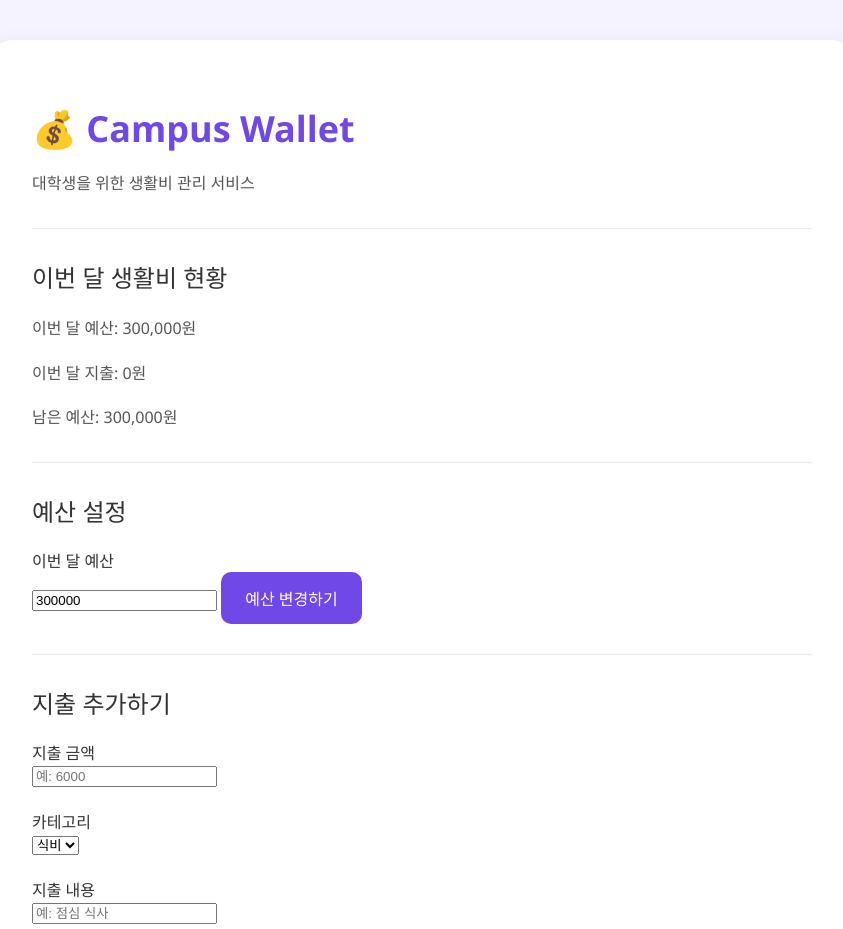
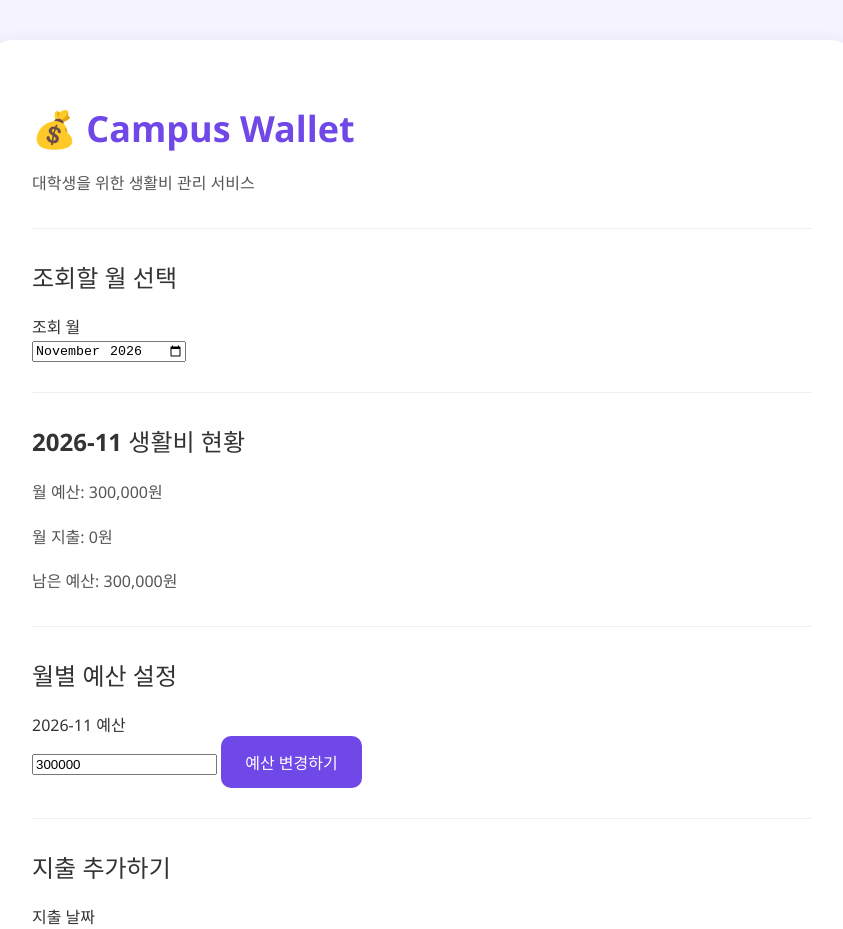
Before and after one commit to hyewoncho-dev/campus-wallet, a React (Vite) app: page / in a window 1280 px wide. Shown: the top 929 px of the page, without its empty margins (218-1061 px from the left). Built offline with nearby package versions, Linux system fonts and the light colour scheme.

Commit message:
feat: implement monthly expense tracking

```diff
--- a/src/App.jsx
+++ b/src/App.jsx
@@ -1,40 +1,85 @@
 import { useState } from "react";
 import "./App.css";
 
+// 오늘 날짜를 YYYY-MM-DD 형식으로 반환
+function getToday() {
+  const now = new Date();
+  const year = now.getFullYear();
+  const month = String(now.getMonth() + 1).padStart(2, "0");
+  const day = String(now.getDate()).padStart(2, "0");
+
+  return `${year}-${month}-${day}`;
+}
+
 function App() {
+  const today = getToday();
+
+  // 조회할 월
+  const [selectedMonth, setSelectedMonth] = useState(today.slice(0, 7));
+
   // 지출 입력값
   const [amount, setAmount] = useState("");
   const [category, setCategory] = useState("식비");
   const [description, setDescription] = useState("");
+  const [expenseDate, setExpenseDate] = useState(today);
 
   // 지출 목록과 오류
   const [expenses, setExpenses] = useState([]);
   const [error, setError] = useState("");
-
-  // 수정 중인 지출 ID
   const [editingId, setEditingId] = useState(null);
 
-  // 예산 관리
-  const [monthlyBudget, setMonthlyBudget] = useState(300000);
+  // 월별 예산 관리
+  const [budgets, setBudgets] = useState({});
   const [budgetInput, setBudgetInput] = useState("300000");
   const [budgetError, setBudgetError] = useState("");
   const [budgetMessage, setBudgetMessage] = useState("");
 
-  // 총지출 계산
-  const totalExpense = expenses.reduce(
+  // 선택한 월의 예산 (기본값 30만 원)
+  const monthlyBudget = budgets[selectedMonth] ?? 300000;
+
+  // 선택한 월에 해당하는 지출만 조회
+  const monthlyExpenses = expenses
+    .filter((expense) => expense.date.slice(0, 7) === selectedMonth)
+    .sort((a, b) => b.date.localeCompare(a.date));
+
+  // 선택한 월의 총지출
+  const totalExpense = monthlyExpenses.reduce(
     (sum, expense) => sum + expense.amount,
     0,
   );
 
-  // 남은 예산 계산
+  // 남은 예산
   const remainingBudget = monthlyBudget - totalExpense;
 
-  // 원화 표시
+  // 금액 표시
   const formatWon = (value) => {
     return value.toLocaleString("ko-KR") + "원";
   };
 
-  // 예산 변경 함수
+  // 입력창 초기화
+  const resetForm = (month = selectedMonth) => {
+    setAmount("");
+    setCategory("식비");
+    setDescription("");
+    setExpenseDate(month === today.slice(0, 7) ? today : `${month}-01`);
+    setEditingId(null);
+    setError("");
+  };
+
+  // 조회할 월 변경
+  const handleMonthChange = (event) => {
+    const month = event.target.value;
+
+    if (!month) return;
+
+    setSelectedMonth(month);
+    setBudgetInput(String(budgets[month] ?? 300000));
+    setBudgetError("");
+    setBudgetMessage("");
+    resetForm(month);
+  };
+
+  // 월별 예산 저장
   const handleSaveBudget = (event) => {
     event.preventDefault();
 
@@ -50,18 +95,13 @@ function App() {
       return;
     }
 
-    setMonthlyBudget(newBudget);
+    setBudgets((prevBudgets) => ({
+      ...prevBudgets,
+      [selectedMonth]: newBudget,
+    }));
+
     setBudgetError("");
     setBudgetMessage("예산이 변경되었습니다.");
-  };
-
-  // 지출 입력창 초기화
-  const resetForm = () => {
-    setAmount("");
-    setCategory("식비");
-    setDescription("");
-    setEditingId(null);
-    setError("");
   };
 
   // 지출 추가 및 수정
@@ -84,21 +124,27 @@ function App() {
       return;
     }
 
+    if (!expenseDate || expenseDate.slice(0, 7) !== selectedMonth) {
+      setError("선택한 월에 해당하는 날짜를 입력해주세요.");
+      return;
+    }
+
     const expenseData = {
       amount: expenseAmount,
-      category: category,
+      category,
       description: description.trim(),
+      date: expenseDate,
     };
 
     if (editingId !== null) {
-      // 지출 수정
+      // 기존 지출 수정
       setExpenses((prevExpenses) =>
         prevExpenses.map((expense) =>
           expense.id === editingId ? { ...expense, ...expenseData } : expense,
         ),
       );
     } else {
-      // 지출 추가
+      // 새 지출 추가
       const newExpense = {
         id: crypto.randomUUID(),
         ...expenseData,
@@ -110,16 +156,17 @@ function App() {
     resetForm();
   };
 
-  // 수정 버튼
+  // 지출 수정 시작
   const handleEditExpense = (expense) => {
     setEditingId(expense.id);
     setAmount(String(expense.amount));
     setCategory(expense.category);
     setDescription(expense.description);
+    setExpenseDate(expense.date);
     setError("");
   };
 
-  // 삭제 버튼
+  // 지출 삭제
   const handleDeleteExpense = (id) => {
     setExpenses((prevExpenses) =>
       prevExpenses.filter((expense) => expense.id !== id),
@@ -137,25 +184,37 @@ function App() {
 
       <hr />
 
-      <h2>이번 달 생활비 현황</h2>
+      <h2>조회할 월 선택</h2>
 
-      <p>이번 달 예산: {formatWon(monthlyBudget)}</p>
-      <p>이번 달 지출: {formatWon(totalExpense)}</p>
+      <label htmlFor="selectedMonth">조회 월</label>
+      <br />
+      <input
+        id="selectedMonth"
+        type="month"
+        value={selectedMonth}
+        onChange={handleMonthChange}
+      />
+
+      <hr />
+
+      <h2>{selectedMonth} 생활비 현황</h2>
+
+      <p>월 예산: {formatWon(monthlyBudget)}</p>
+      <p>월 지출: {formatWon(totalExpense)}</p>
       <p>남은 예산: {formatWon(remainingBudget)}</p>
 
       <hr />
 
-      <h2>예산 설정</h2>
+      <h2>월별 예산 설정</h2>
 
       <form onSubmit={handleSaveBudget}>
-        <label htmlFor="budget">이번 달 예산</label>
+        <label htmlFor="budget">{selectedMonth} 예산</label>
         <br />
         <input
           id="budget"
           type="number"
           min="1"
           step="1"
-          placeholder="예: 500000"
           value={budgetInput}
           onChange={(event) => {
             setBudgetInput(event.target.value);
@@ -181,6 +240,19 @@ function App() {
       <h2>{editingId !== null ? "지출 수정하기" : "지출 추가하기"}</h2>
 
       <form onSubmit={handleSaveExpense}>
+        <div>
+          <label htmlFor="expenseDate">지출 날짜</label>
+          <br />
+          <input
+            id="expenseDate"
+            type="date"
+            value={expenseDate}
+            onChange={(event) => setExpenseDate(event.target.value)}
+          />
+        </div>
+
+        <br />
+
         <div>
           <label htmlFor="amount">지출 금액</label>
           <br />
@@ -242,7 +314,7 @@ function App() {
         {editingId !== null && (
           <>
             {" "}
-            <button type="button" onClick={resetForm}>
+            <button type="button" onClick={() => resetForm()}>
               수정 취소
             </button>
           </>
@@ -251,15 +323,19 @@ function App() {
 
       <hr />
 
-      <h2>지출 내역</h2>
+      <h2>{selectedMonth} 지출 내역</h2>
 
-      {expenses.length === 0 ? (
-        <p>아직 등록된 지출 내역이 없습니다.</p>
+      {monthlyExpenses.length === 0 ? (
+        <p>해당 월에 등록된 지출 내역이 없습니다.</p>
       ) : (
         <ul>
-          {expenses.map((expense) => (
+          {monthlyExpenses.map((expense) => (
             <li key={expense.id}>
-              {expense.category} - {expense.description}
+              {expense.date}
+              {" | "}
+              {expense.category}
+              {" - "}
+              {expense.description}
               {" : "}
               {formatWon(expense.amount)}{" "}
               <button type="button" onClick={() => handleEditExpense(expense)}>
```
